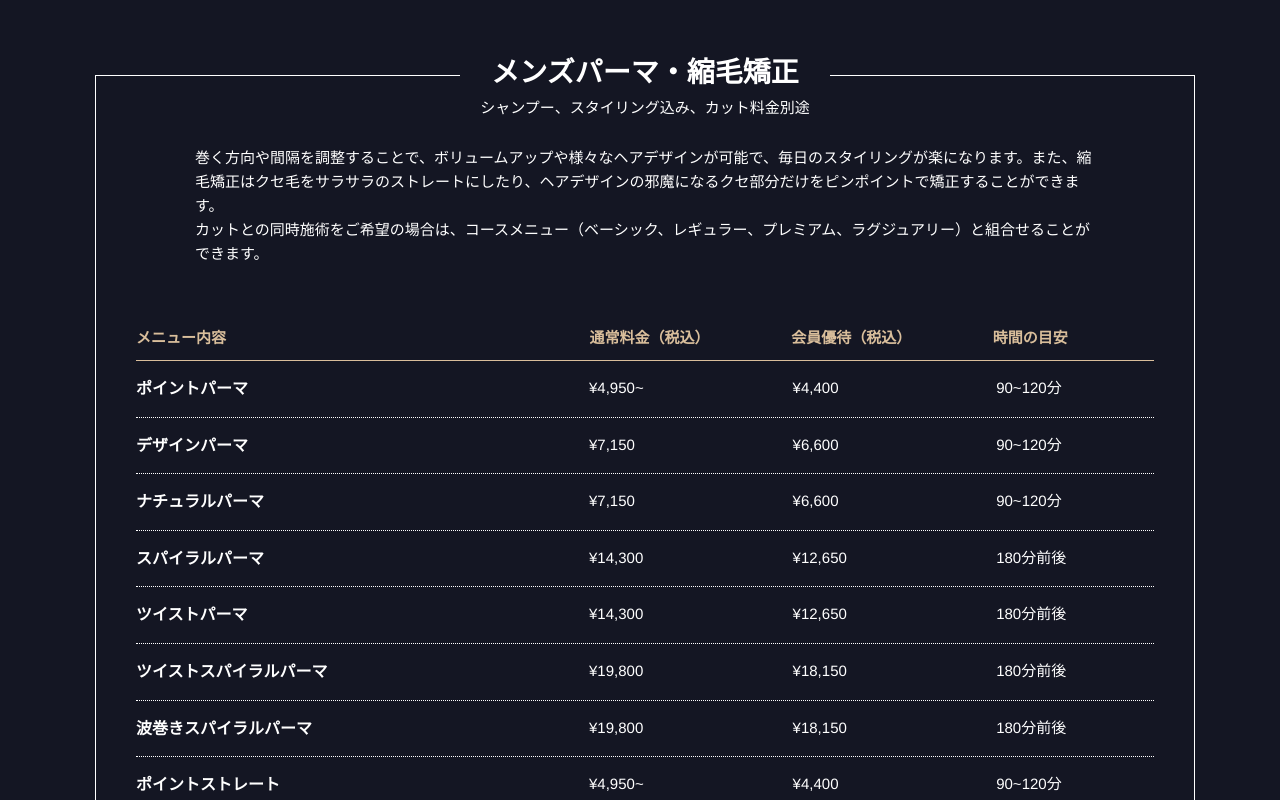
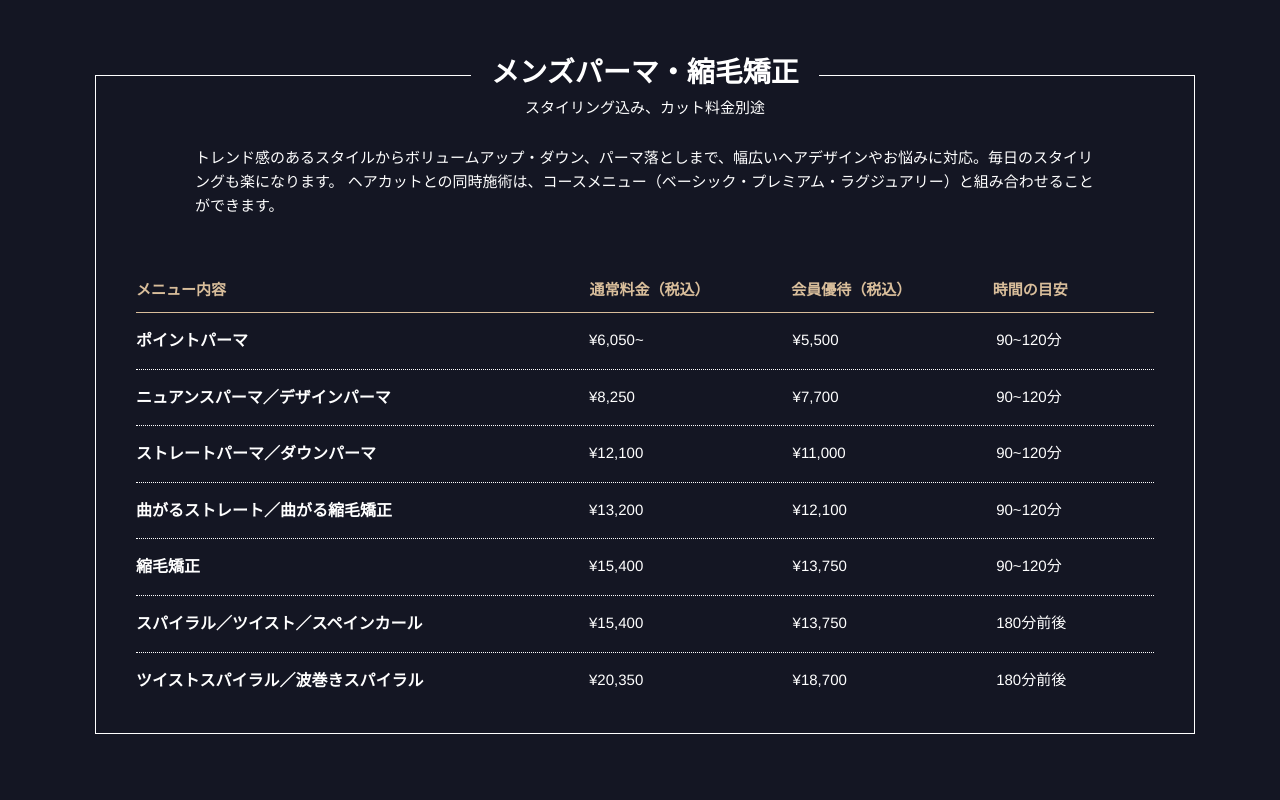
Before and after one commit to kamy0042/bee_group_web, a Next.js app: page /menu in a window 1280 px wide. Shown: the part 2780-3580 px from the top of the page. Built offline with nearby package versions, Linux system fonts and the light colour scheme.

Commit message:
パーマ修正

```diff
--- a/pages/menu/index.tsx
+++ b/pages/menu/index.tsx
@@ -202,12 +202,11 @@ const Menu = () => (
           <section className={styles.table}>
             <div className={styles.table_head}>
               <h3>メンズパーマ・縮毛矯正</h3>
-              <p>シャンプー、スタイリング込み、カット料金別途</p>
+              <p>スタイリング込み、カット料金別途</p>
             </div>
             <p className={styles.table_lead}>
-              巻く方向や間隔を調整することで、ボリュームアップや様々なヘアデザインが可能で、毎日のスタイリングが楽になります。また、縮毛矯正はクセ毛をサラサラのストレートにしたり、ヘアデザインの邪魔になるクセ部分だけをピンポイントで矯正することができます。
-              <br />
-              カットとの同時施術をご希望の場合は、コースメニュー（ベーシック、レギュラー、プレミアム、ラグジュアリー）と組合せることができます。
+              トレンド感のあるスタイルからボリュームアップ・ダウン、パーマ落としまで、幅広いヘアデザインやお悩みに対応。毎日のスタイリングも楽になります。
+              ヘアカットとの同時施術は、コースメニュー（ベーシック・プレミアム・ラグジュアリー）と組み合わせることができます。
             </p>
             <ul className={styles.table_category}>
               <li className={styles.table_category_detail}>メニュー内容</li>
@@ -219,106 +218,46 @@ const Menu = () => (
               <div className={styles.menuItem}>
                 <dt className={styles.menuItem_title_long}>ポイントパーマ</dt>
                 <dd className={styles.menuItem_pay}>
-                  <span>通常料金（税込）</span>¥4,950~
+                  <span>通常料金（税込）</span>¥6,050~
                 </dd>
                 <dd className={styles.menuItem_pay}>
-                  <span>会員優待（税込）</span>¥4,400
+                  <span>会員優待（税込）</span>¥5,500
                 </dd>
                 <dd className={styles.menuItem_time}>
                   <span>所要時間</span>90~120分
                 </dd>
               </div>
               <div className={styles.menuItem}>
-                <dt className={styles.menuItem_title_long}>デザインパーマ</dt>
+                <dt className={styles.menuItem_title_long}>ニュアンスパーマ／デザインパーマ</dt>
                 <dd className={styles.menuItem_pay}>
-                  <span>通常料金（税込）</span>¥7,150
+                  <span>通常料金（税込）</span>¥8,250
                 </dd>
                 <dd className={styles.menuItem_pay}>
-                  <span>会員優待（税込）</span>¥6,600
+                  <span>会員優待（税込）</span>¥7,700
                 </dd>
                 <dd className={styles.menuItem_time}>
                   <span>所要時間</span>90~120分
                 </dd>
               </div>
               <div className={styles.menuItem}>
-                <dt className={styles.menuItem_title_long}>ナチュラルパーマ</dt>
+                <dt className={styles.menuItem_title_long}>ストレートパーマ／ダウンパーマ</dt>
                 <dd className={styles.menuItem_pay}>
-                  <span>通常料金（税込）</span>¥7,150
+                  <span>通常料金（税込）</span>¥12,100
                 </dd>
                 <dd className={styles.menuItem_pay}>
-                  <span>会員優待（税込）</span>¥6,600
+                  <span>会員優待（税込）</span>¥11,000
                 </dd>
                 <dd className={styles.menuItem_time}>
                   <span>所要時間</span>90~120分
                 </dd>
               </div>
               <div className={styles.menuItem}>
-                <dt className={styles.menuItem_title_long}>スパイラルパーマ</dt>
+                <dt className={styles.menuItem_title_long}>曲がるストレート／曲がる縮毛矯正</dt>
                 <dd className={styles.menuItem_pay}>
-                  <span>通常料金（税込）</span>¥14,300
+                  <span>通常料金（税込）</span>¥13,200
                 </dd>
                 <dd className={styles.menuItem_pay}>
-                  <span>会員優待（税込）</span>¥12,650
-                </dd>
-                <dd className={styles.menuItem_time}>
-                  <span>所要時間</span>180分前後
-                </dd>
-              </div>
-              <div className={styles.menuItem}>
-                <dt className={styles.menuItem_title_long}>ツイストパーマ</dt>
-                <dd className={styles.menuItem_pay}>
-                  <span>通常料金（税込）</span>¥14,300
-                </dd>
-                <dd className={styles.menuItem_pay}>
-                  <span>会員優待（税込）</span>¥12,650
-                </dd>
-                <dd className={styles.menuItem_time}>
-                  <span>所要時間</span>180分前後
-                </dd>
-              </div>
-              <div className={styles.menuItem}>
-                <dt className={styles.menuItem_title_long}>ツイストスパイラルパーマ</dt>
-                <dd className={styles.menuItem_pay}>
-                  <span>通常料金（税込）</span>¥19,800
-                </dd>
-                <dd className={styles.menuItem_pay}>
-                  <span>会員優待（税込）</span>¥18,150
-                </dd>
-                <dd className={styles.menuItem_time}>
-                  <span>所要時間</span>180分前後
-                </dd>
-              </div>
-              <div className={styles.menuItem}>
-                <dt id='wave' className={styles.menuItem_title_long}>波巻きスパイラルパーマ</dt>
-                <dd className={styles.menuItem_pay}>
-                  <span>通常料金（税込）</span>¥19,800
-                </dd>
-                <dd className={styles.menuItem_pay}>
-                  <span>会員優待（税込）</span>¥18,150
-                </dd>
-                <dd className={styles.menuItem_time}>
-                  <span>所要時間</span>180分前後
-                </dd>
-              </div>
-              <div className={styles.menuItem}>
-                <dt className={styles.menuItem_title_long}>ポイントストレート</dt>
-                <dd className={styles.menuItem_pay}>
-                  <span>通常料金（税込）</span>¥4,950~
-                </dd>
-                <dd className={styles.menuItem_pay}>
-                  <span>会員優待（税込）</span>¥4,400
-                </dd>
-                <dd className={styles.menuItem_time}>
-                  <span>所要時間</span>90~120分
-                </dd>
-              </div>
-              <div className={styles.menuItem}>
-                <dt className={styles.menuItem_title_long}>コスメストレート</dt>
-                <dd className={styles.menuItem_pay}>
-                  <span>通常料金（税込）</span>¥11,000
-                </dd>
-                <dd className={styles.menuItem_pay}>
-                  <span>会員優待（税込）</span>¥9,900
+                  <span>会員優待（税込）</span>¥12,100
                 </dd>
                 <dd className={styles.menuItem_time}>
                   <span>所要時間</span>90~120分
@@ -327,15 +266,117 @@ const Menu = () => (
               <div className={styles.menuItem}>
                 <dt className={styles.menuItem_title_long}>縮毛矯正</dt>
                 <dd className={styles.menuItem_pay}>
-                  <span>通常料金（税込）</span>¥14,300
+                  <span>通常料金（税込）</span>¥15,400
                 </dd>
                 <dd className={styles.menuItem_pay}>
-                  <span>会員優待（税込）</span>¥12,650
+                  <span>会員優待（税込）</span>¥13,750
                 </dd>
                 <dd className={styles.menuItem_time}>
                   <span>所要時間</span>90~120分
                 </dd>
               </div>
+              <div className={styles.menuItem}>
+                <dt className={styles.menuItem_title_long}>スパイラル／ツイスト／スペインカール</dt>
+                <dd className={styles.menuItem_pay}>
+                  <span>通常料金（税込）</span>¥15,400
+                </dd>
+                <dd className={styles.menuItem_pay}>
+                  <span>会員優待（税込）</span>¥13,750
+                </dd>
+                <dd className={styles.menuItem_time}>
+                  <span>所要時間</span>180分前後
+                </dd>
+              </div>
+              <div className={styles.menuItem}>
+                <dt className={styles.menuItem_title_long}>ツイストスパイラル／波巻きスパイラル</dt>
+                <dd className={styles.menuItem_pay}>
+                  <span>通常料金（税込）</span>¥20,350
+                </dd>
+                <dd className={styles.menuItem_pay}>
+                  <span>会員優待（税込）</span>¥18,700
+                </dd>
+                <dd className={styles.menuItem_time}>
+                  <span>所要時間</span>180分前後
+                </dd>
+              </div>
+
+
+
+
+              {/* <div className={styles.menuItem}> */}
+              {/*   <dt className={styles.menuItem_title_long}>ナチュラルパーマ</dt> */}
+              {/*   <dd className={styles.menuItem_pay}> */}
+              {/*     <span>通常料金（税込）</span>¥7,150 */}
+              {/*   </dd> */}
+              {/*   <dd className={styles.menuItem_pay}> */}
+              {/*     <span>会員優待（税込）</span>¥6,600 */}
+              {/*   </dd> */}
+              {/*   <dd className={styles.menuItem_time}> */}
+              {/*     <span>所要時間</span>90~120分 */}
+              {/*   </dd> */}
+              {/* </div> */}
+              {/* <div className={styles.menuItem}> */}
+              {/*   <dt className={styles.menuItem_title_long}>スパイラルパーマ</dt> */}
+              {/*   <dd className={styles.menuItem_pay}> */}
+              {/*     <span>通常料金（税込）</span>¥14,300 */}
+              {/*   </dd> */}
+              {/*   <dd className={styles.menuItem_pay}> */}
+              {/*     <span>会員優待（税込）</span>¥12,650 */}
+              {/*   </dd> */}
+              {/*   <dd className={styles.menuItem_time}> */}
+              {/*     <span>所要時間</span>180分前後 */}
+              {/*   </dd> */}
+              {/* </div> */}
+              {/* <div className={styles.menuItem}> */}
+              {/*   <dt className={styles.menuItem_title_long}>ツイストパーマ</dt> */}
+              {/*   <dd className={styles.menuItem_pay}> */}
+              {/*     <span>通常料金（税込）</span>¥14,300 */}
+              {/*   </dd> */}
+              {/*   <dd className={styles.menuItem_pay}> */}
+              {/*     <span>会員優待（税込）</span>¥12,650 */}
+              {/*   </dd> */}
+              {/*   <dd className={styles.menuItem_time}> */}
+              {/*     <span>所要時間</span>180分前後 */}
+              {/*   </dd> */}
+              {/* </div> */}
+
+              {/* <div className={styles.menuItem}> */}
+              {/*   <dt id='wave' className={styles.menuItem_title_long}>波巻きスパイラルパーマ</dt> */}
+              {/*   <dd className={styles.menuItem_pay}> */}
+              {/*     <span>通常料金（税込）</span>¥19,800 */}
+              {/*   </dd> */}
+              {/*   <dd className={styles.menuItem_pay}> */}
+              {/*     <span>会員優待（税込）</span>¥18,150 */}
+              {/*   </dd> */}
+              {/*   <dd className={styles.menuItem_time}> */}
+              {/*     <span>所要時間</span>180分前後 */}
+              {/*   </dd> */}
+              {/* </div> */}
+              {/* <div className={styles.menuItem}> */}
+              {/*   <dt className={styles.menuItem_title_long}>ポイントストレート</dt> */}
+              {/*   <dd className={styles.menuItem_pay}> */}
+              {/*     <span>通常料金（税込）</span>¥4,950~ */}
+              {/*   </dd> */}
+              {/*   <dd className={styles.menuItem_pay}> */}
+              {/*     <span>会員優待（税込）</span>¥4,400 */}
+              {/*   </dd> */}
+              {/*   <dd className={styles.menuItem_time}> */}
+              {/*     <span>所要時間</span>90~120分 */}
+              {/*   </dd> */}
+              {/* </div> */}
+              {/* <div className={styles.menuItem}> */}
+              {/*   <dt className={styles.menuItem_title_long}>コスメストレート</dt> */}
+              {/*   <dd className={styles.menuItem_pay}> */}
+              {/*     <span>通常料金（税込）</span>¥11,000 */}
+              {/*   </dd> */}
+              {/*   <dd className={styles.menuItem_pay}> */}
+              {/*     <span>会員優待（税込）</span>¥9,900 */}
+              {/*   </dd> */}
+              {/*   <dd className={styles.menuItem_time}> */}
+              {/*     <span>所要時間</span>90~120分 */}
+              {/*   </dd> */}
+              {/* </div> */}
+
             </dl>
           </section>
 
```
